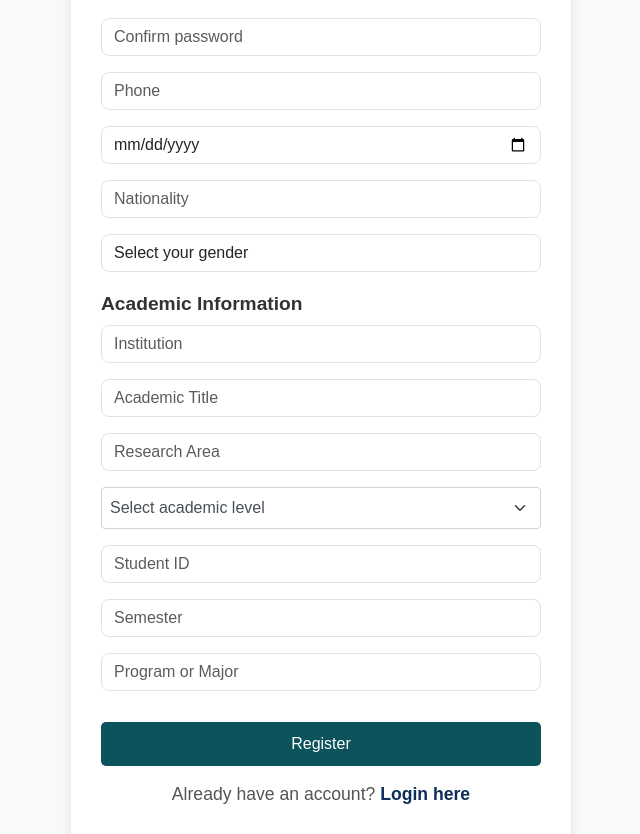
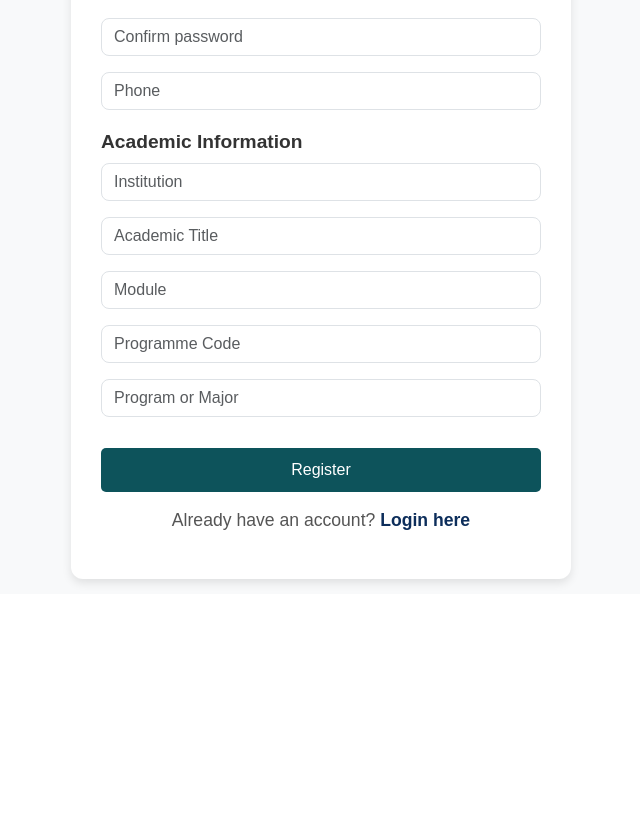
Before and after one commit to rafaelhernandezrios/Test_evaluation, a React (Create React App) app in the folder frontend/: page /register in a window 1280 px wide. Shown: the part 604-1438 px from the top of the page, without its empty margins (319-959 px from the left). After the commit the page ends 1198 px from the top, so only its background shows below. Built offline with nearby package versions, Linux system fonts and the light colour scheme.

Commit message:
Frontend changes

```diff
--- a/frontend/src/pages/AnalyzeCV.js
+++ b/frontend/src/pages/AnalyzeCV.js
@@ -9,6 +9,18 @@ const Navbar = () => (
   <nav className="navbar navbar-expand-lg navbar-dark bg-gray py-2 fixed-top">
     <div className="container">
       <div className="navbar-brand-container d-flex align-items-center">
+        <button
+          className="btn btn-link d-lg-none me-2"
+          onClick={() => {
+            if (window.confirm('Are you sure you want to return to dashboard? Your answers will be lost.')) {
+              window.location.href = '/dashboard';
+            }
+          }}
+          style={{ color: 'white', textDecoration: 'none' }}
+        >
+          <i className="bi bi-arrow-left-circle fs-4"></i>
+        </button>
+
         <img src={logo} alt="Logo MIRAI" width="80" height="80" className="navbar-logo" />
         <a className="navbar-brand h1 text_format d-none d-lg-block" href="#" style={{ color: "#fff" }}>
           Intelligent Academic Management and Evaluation System
--- a/frontend/src/pages/Dashboard.js
+++ b/frontend/src/pages/Dashboard.js
@@ -213,8 +213,7 @@ const Dashboard = () => {
           <div className="navbar-brand-container d-flex align-items-center">
             <img src={logo} alt="MIRAI Logo" width="80" height="80" className="navbar-logo" />
             <a className="navbar-brand h1 text_format d-none d-lg-block" href="#" style={{ color: "#fff" }}>
-              MIRAI Intelligent Academic Management System
-            </a>
+              AI-based Academic Assessment and Feedback            </a>
             <a className="navbar-brand h1 text_format d-lg-none" href="#" style={{ color: "#fff" }}>
               MIRAI Academic
             </a>
@@ -263,7 +262,7 @@ const Dashboard = () => {
         <div className={`dashboard-sidebar ${showSidebar ? 'show' : ''}`}>
           <div className="sidebar-header">
             <img src={logo} alt="Logo" className="sidebar-logo" />
-            <h3>Control Panel</h3>
+            <h3>Dashboard</h3>
           </div>
 
           <div className="sidebar-menu">
@@ -275,7 +274,7 @@ const Dashboard = () => {
               Overview
             </button>
 
-            {/* Nuevo botón para resultados de entrevista */}
+            {/* Interview results button */}
             {status?.interviewCompleted && (
               <button
                 className={`menu-item ${activeSection === 'interview-results' ? 'active' : ''}`}
@@ -287,7 +286,7 @@ const Dashboard = () => {
             )}
           </div>
 
-          {/* Botón de cerrar sesión */}
+          {/* Logout button */}
           <button
             className="sidebar-logout"
             onClick={handleLogout}
@@ -312,7 +311,7 @@ const Dashboard = () => {
                   >
                     <div className="progress-circle-content">
                       <div className="progress-value">{Math.round(calculateProgress())}%</div>
-                      <div className="progress-text">Completado</div>
+                      <div className="progress-text">Completed</div>
                     </div>
                   </div>
                 </div>
@@ -341,7 +340,7 @@ const Dashboard = () => {
                           <div className="cv-actions mt-2">
                             {!status?.cvAnalyzed && (
                               <Link to="/analyze-cv" className="btn btn-secondary">
-                                <i className="bi bi-search"></i> Analyze
+                                <i className="bi bi-search"></i> Analyse
                               </Link>
                             )}
                             <button
@@ -366,7 +365,7 @@ const Dashboard = () => {
                         </p>
                         <div className="d-flex gap-2 mt-2">
                           {status?.cvAnalyzed && !status?.interviewCompleted && (
-                            <Link to="/analyze-cv" className="btn btn-primary">
+                            <Link to="/analyse-cv" className="btn btn-primary">
                               <i className="bi bi-chat"></i> Take Interview
                             </Link>
                           )}
--- a/frontend/src/pages/LandingPage.js
+++ b/frontend/src/pages/LandingPage.js
@@ -25,10 +25,10 @@ const LandingPage = () => {
         <div className="container">
           <div className="navbar-brand-container d-flex align-items-center">
             <img src={logo} alt="MIRAI Logo" width="80" height="80" className="navbar-logo" />
-            <a className="navbar-brand h1 text_format d-none d-lg-block" href="#" style={{ color: "#fff" }}>
-              Intelligent Academic Management and Evaluation System
+            <a className="navbar-brand h1 text_format d-none d-lg-block" href="#" style={{ color: "#fff", fontSize: "1.5rem" }}>
+            AI-based Academic Assessment and Feedback
             </a>
-            <a className="navbar-brand h1 text_format d-lg-none" href="#" style={{ color: "#fff" }}>
+            <a className="navbar-brand h1 text_format d-lg-none" href="#" style={{ color: "#fff", fontSize: "2rem" }}>
               MIRAI Academic
             </a>
           </div>
@@ -61,10 +61,9 @@ const LandingPage = () => {
       {/* Hero Section */}
       <header className="hero-section" style={{ backgroundImage: `url(${background})` }}>
         <div className="container text-center text-white purpose-box">
-          <h1 className="display-4">Intelligent Academic Report Management</h1>
+          <h1 className="display-1" style={{ fontSize: "3.5rem", fontWeight: "bold" }}>MIRAI Academic</h1>
           <p className="lead">
-            Optimize the evaluation and monitoring of reports and assignments in higher education
-            with our AI-powered platform.
+            AI-based automation of continuous assessment and feedback in Higher Education
           </p>
         </div>
       </header>
--- a/frontend/src/pages/Register.js
+++ b/frontend/src/pages/Register.js
@@ -13,15 +13,10 @@ const Register = () => {
     password: "",
     confirmPassword: "",
     phone: "",
-    dob: "",
-    nationality: "",
-    gender: "",
     institution: "",
     title: "",
-    academic_level: "",
-    research_area: "",
-    student_id: "",
-    semester: "",
+    module: "",
+    programme_code: "",
     program: ""
   });
 
@@ -206,38 +201,6 @@ const Register = () => {
                 required
               />
             </div>
-            <div className="mb-3">
-              <input
-                type="date"
-                name="dob"
-                className="form-control"
-                onChange={handleChange}
-                required
-              />
-            </div>
-            <div className="mb-3">
-              <input
-                type="text"
-                name="nationality"
-                className="form-control"
-                placeholder="Nationality"
-                onChange={handleChange}
-                required
-              />
-            </div>
-            <div className="mb-3">
-              <select
-                name="gender"
-                className="form-control"
-                onChange={handleChange}
-                required
-              >
-                <option value="">Select your gender</option>
-                <option value="Male">Male</option>
-                <option value="Female">Female</option>
-                <option value="Other">Other</option>
-              </select>
-            </div>
 
             {/* Academic Information */}
             <h4 className="section-title">Academic Information</h4>
@@ -264,32 +227,9 @@ const Register = () => {
             <div className="mb-3">
               <input
                 type="text"
-                name="research_area"
+                name="module"
                 className="form-control"
-                placeholder="Research Area"
-                onChange={handleChange}
-                required
-              />
-            </div>
-            <div className="mb-3">
-              <select
-                name="academic_level"
-                className="form-select"
-                onChange={handleChange}
-                required
-              >
-                <option value="">Select academic level</option>
-                <option value="Secondary">Secondary</option>
-                <option value="High School">High School</option>
-                <option value="University">University</option>
-              </select>
-            </div>
-            <div className="mb-3">
-              <input
-                type="text"
-                name="student_id"
-                className="form-control"
-                placeholder="Student ID"
+                placeholder="Module"
                 onChange={handleChange}
                 required
               />
@@ -297,9 +237,9 @@ const Register = () => {
             <div className="mb-3">
               <input
                 type="text"
-                name="semester"
+                name="programme_code"
                 className="form-control"
-                placeholder="Semester"
+                placeholder="Programme Code"
                 onChange={handleChange}
                 required
               />
```
